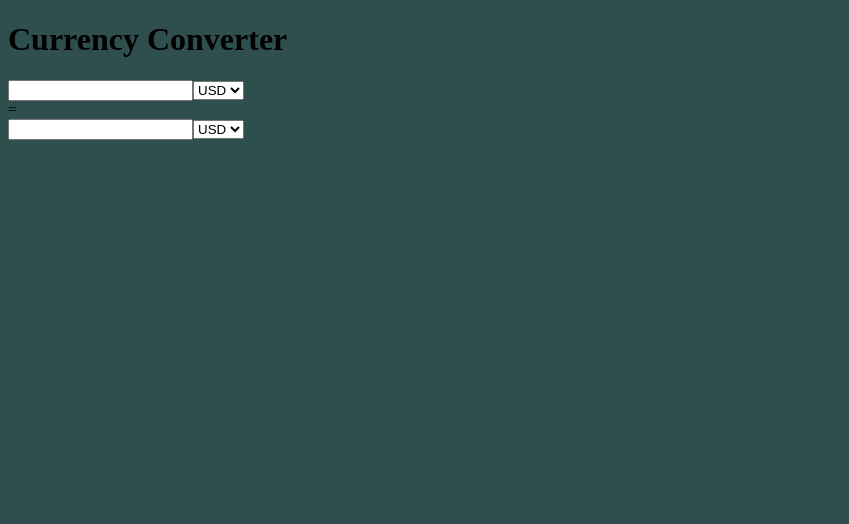
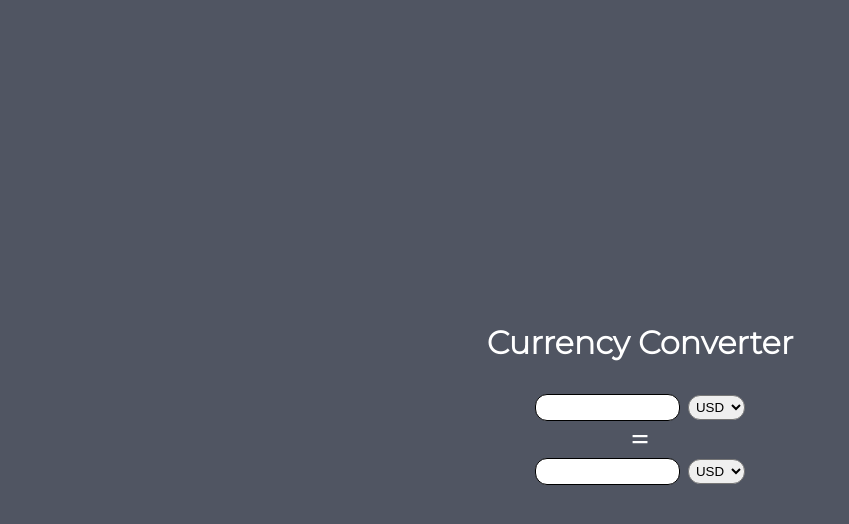
Before and after one commit to tadea/currecy-converter, a React (Create React App) app: page / in a window 1280 px wide. Shown: the top 524 px of the page, without its empty margins (0-849 px from the left). Built offline with nearby package versions, Linux system fonts and the light colour scheme.

Commit message:
add style

```diff
--- a/src/App.css
+++ b/src/App.css
@@ -1,3 +1,54 @@
+@import url("https://fonts.googleapis.com/css2?family=Montserrat:wght@300&display=swap");
+
 body {
-  background-color: darkslategray;
+  margin: 0;
+  display: flex;
+  justify-content: center;
+  align-items: center;
+  min-height: 100vh;
+  text-align: center;
+  background-color: #505562;
+  color: #fff;
+
 }
+
+h1 {
+  font-family: "Montserrat", sans-serif;
+  margin: 0rem;
+  margin-bottom: 1.5rem;
+}
+
+.input {
+  border: 1px solid;
+  border-radius: .9em;
+  padding: .30rem;
+  width: 10em;
+}
+
+.header {
+  text-align: center;
+  padding: .5rem;
+}
+.header h1 {
+  margin: 0;
+  margin-bottom: 1.5rem;
+}
+
+select {
+  margin-left: .5rem;
+  padding: .2rem;
+  border-radius: .9em;
+}
+
+.equals {
+  font-weight: bold;
+  font-size: 2rem;
+}
+
+/* .container {
+  width: 500px;
+  margin: 20px auto;
+  user-select: none;
+  overflow-x: hidden;
+  position: relative;
+}  */
--- a/src/App.js
+++ b/src/App.js
@@ -4,12 +4,14 @@ import CurrencyRow from "./CurrencyRow";
 
 function App() {
   return (
-    <>
-      <h1>Currency Converter</h1>
+    <div className="container">
+      <div className="header">
+        <h1>Currency Converter</h1>
+      </div>
       <CurrencyRow />
-      <div>=</div>
+      <div className="equals">=</div>
       <CurrencyRow />
-      </>
+    </div>
   );
 }
 
```
